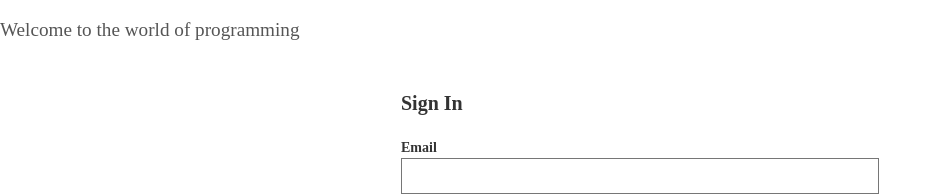
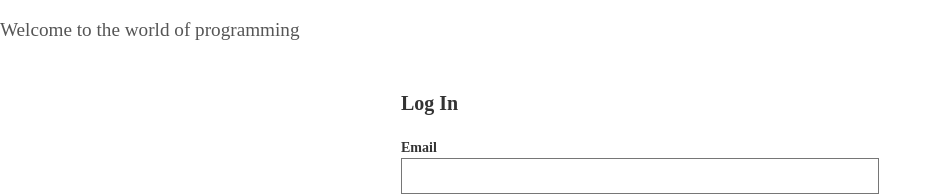
Before and after one commit to imnamanmodi1/way2clinic, a React (Create React App) app in the folder client/: page / in a window 1280 px wide. Shown: the top 196 px of the page, without its empty margins (0-941 px from the left). Built offline with nearby package versions, Linux system fonts and the light colour scheme.

Commit message:
Added DOC Login Form

```diff
--- a/client/src/DocRegister.js
+++ b/client/src/DocRegister.js
@@ -8,7 +8,7 @@ class DocRegister extends Component {
                 <main class="pa4 black-80">
                     <form class="measure center">
                         <fieldset id="sign_up" class="ba b--transparent ph0 mh0">
-                            <legend class="f4 fw6 ph0 mh0">Sign In</legend>
+                            <legend class="f4 fw6 ph0 mh0">Log In</legend>
                             <div class="mt3">
                                 <label class="db fw6 lh-copy f6" for="email-address">Email</label>
                                 <input class="pa2 input-reset ba bg-transparent hover-bg-black hover-white w-100" type="email" name="email-address" id="email-address" />
```
